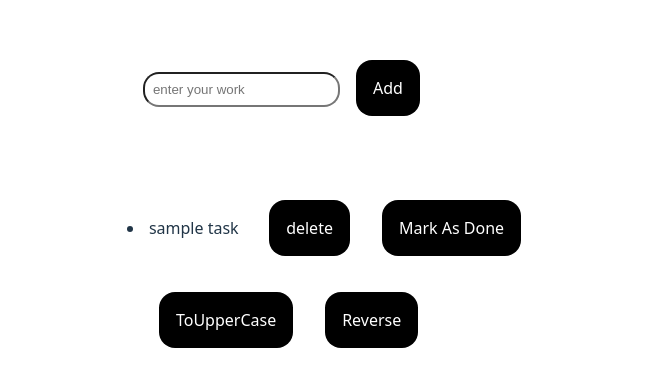
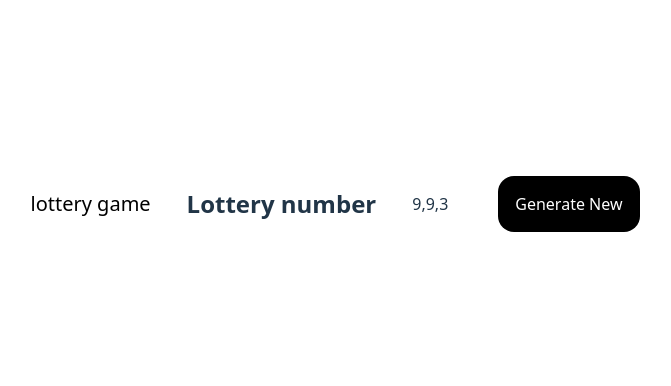
Before and after one commit to nishav07/React-playground, a React (Vite) app: page / in a window 1280 px wide. Shown: the part 202-588 px from the top of the page, without its empty margins (298-969 px from the left). Built offline with nearby package versions, Linux system fonts and the light colour scheme.

Commit message:
lifting satate up

```diff
--- a/src/App.jsx
+++ b/src/App.jsx
@@ -3,11 +3,14 @@ import Card from './tempFile/Card.jsx';
 import Msgbox from './tempFile/Msgbox.jsx';
 import Video from './Video.jsx';
 import TodoList from './TodoList.jsx';
+import LotteryGame from './LotteryGame.jsx';
 
 function App() {
+
+
   return (
    <>
-    <TodoList/>
+   <LotteryGame/>
    </>
   )
 }
--- /dev/null
+++ b/src/LotteryGame.jsx
@@ -0,0 +1,41 @@
+import { useState } from "react";
+
+
+
+export default function LotteryGame(){
+
+    let [Num,setNum] = useState(
+        [Math.floor(Math.random() * 9) + 1,
+        Math.floor(Math.random() * 9) + 1,
+        Math.floor(Math.random() * 9) + 1]
+    );
+
+
+    let isWinning = false;
+
+    function generateNew(){
+        let n1 = Math.floor(Math.random() * 9) + 1;
+        let n2 = Math.floor(Math.random() * 9) + 1;
+        let n3 = Math.floor(Math.random() * 9) + 1;
+
+        setNum([n1,n2,n3 ])
+
+        if(n1 + n2 + n3 == 15){
+            alert("you win the lottery")
+
+        } else {
+            console.log("try agian")
+        }
+
+    }
+
+
+    return(<>
+    <h1>lottery game</h1>
+    <h2>Lottery number</h2>
+    <p>{Num[0]},{Num[1]},{Num[2]}</p>
+    <button onClick={() => {
+        generateNew()
+    }}>Generate New</button>
+    </>)
+}
```
